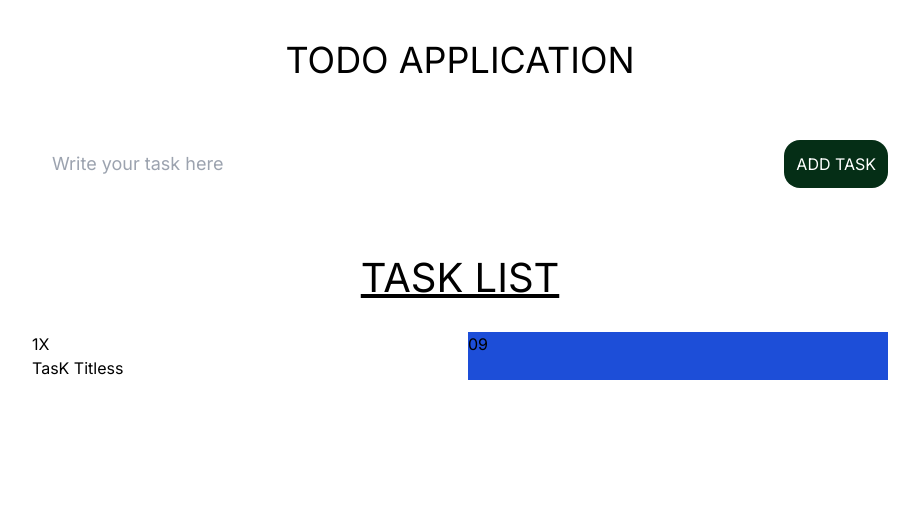
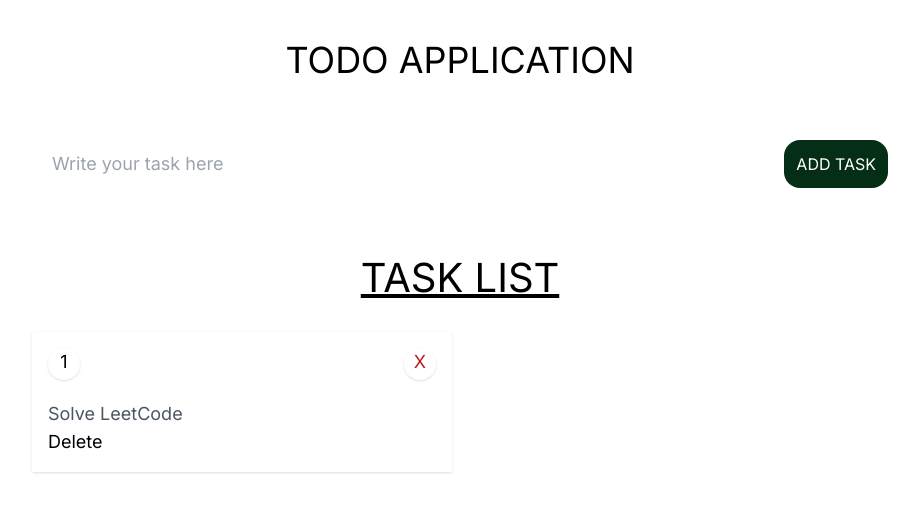
Before and after one commit to CodewithTanzeel/Todo-app-with-next14, a Next.js app: page / in a window 1280 px wide. Shown: the top 512 px of the page, without its empty margins (180-1099 px from the left). Built offline with nearby package versions, Linux system fonts and the light colour scheme.

Commit message:
Update page.tsx

```diff
--- a/src/app/page.tsx
+++ b/src/app/page.tsx
@@ -1,6 +1,12 @@
+"use client";
 import Image from "next/image";
+import { useState } from "react";
 
 export default function Home() {
+  // Defining State
+
+  const [todos, setTodos] = useState([{ task: "Solve LeetCode" }]);
+  const [inputVal,setInput] = useState("");
   return (
     // Main div
     <div className="max-w-4xl  mx-auto  rounded-2xl p-5 ">
@@ -10,6 +16,8 @@ export default function Home() {
       {/* INPUT */}
       <div className="flex justify-between py-10">
         <input
+        type="text"
+        onChange={() => console.log("onchange fire")}
           placeholder="Write your task here"
           className=" w-[80%] rounded-2xl text-lg px-5 text-green-950"
         />
@@ -26,20 +34,25 @@ export default function Home() {
       {/* COLOUMNS */}
       <div className="grid grid-cols-2 gap-4 mt-6">
         {/* Grid Items */}
-        <div>
-          <div>
-            <span>
-              1
-
-            </span>
-            <span>X</span>
-          </div>
-          {/* Task Content */}
-          <div>TasK Titless</div>
-        </div>
-
-
-        <div className="bg-blue-700">09</div>
+        {todos.map((item: any, i: any) => {
+          return (
+            <div className="shadow p-4 text-lg">
+              <div className="flex justify-between ">
+                <span className="rounded-full shadow h-8 w-8   text-center  ">
+                  1
+                </span>
+                <span className="rounded-full shadow h-8 w-8 cursor-pointer text-red-700  text-center ">
+                  X
+                </span>
+              </div>
+              {/* Task Content */}
+              <div className="mt-5 text-30px text-gray-600">{item.task}</div>
+              <div>
+                <button className="text-right cursor-pointer">Delete</button>
+              </div>
+            </div>
+          );
+        })}
       </div>
     </div>
   );
```
